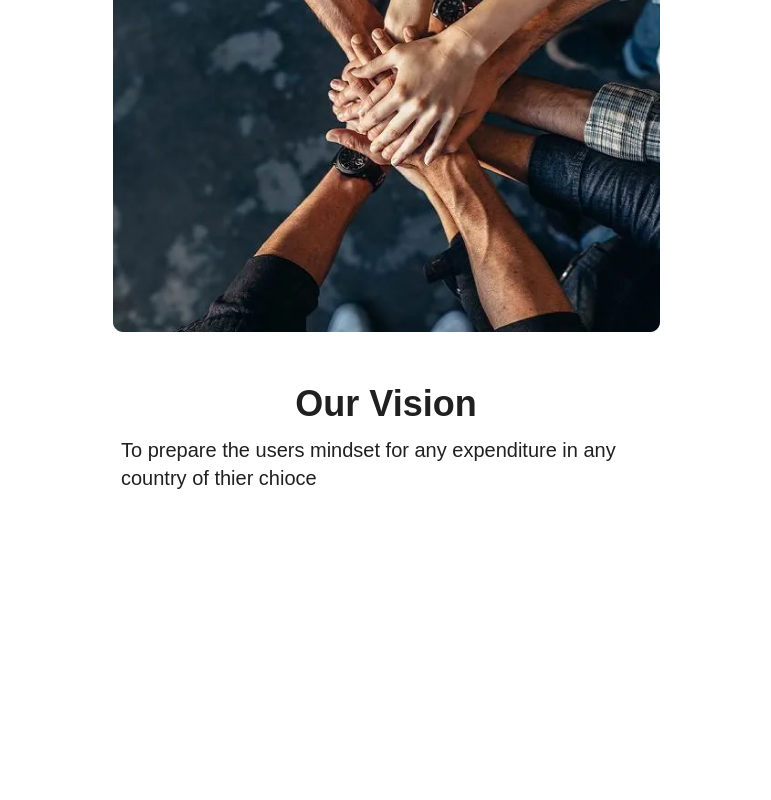
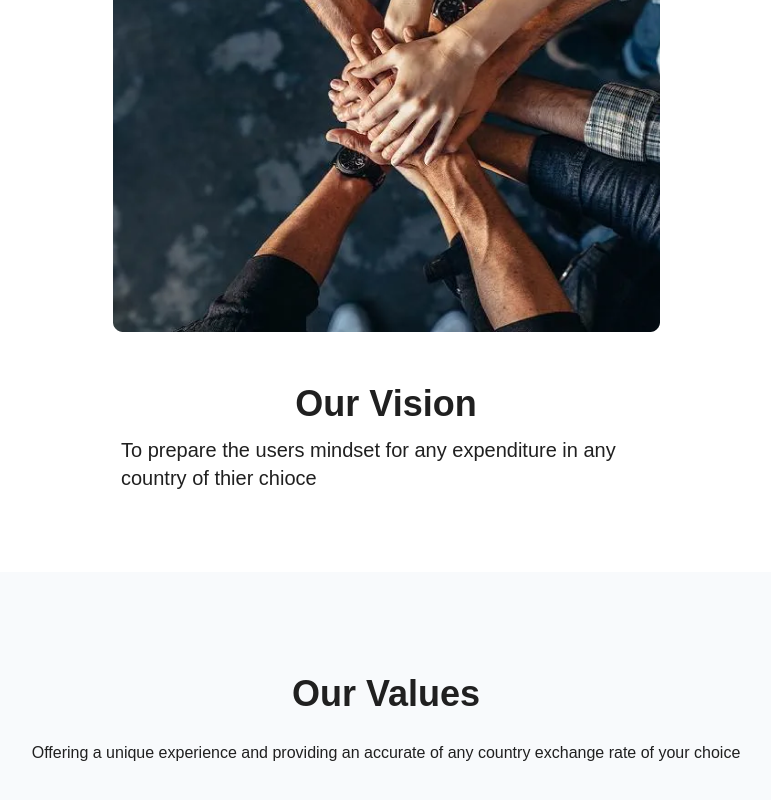
Before and after one commit to kelani34/About-page-real-exchange, a React (Create React App) app: page /about in a window 1280 px wide. Shown: the part 1409-2209 px from the top of the page, without its empty margins (254-1025 px from the left). Before the commit the page ends 1981 px from the top, so only its background shows below. Built offline with nearby package versions, Linux system fonts and the light colour scheme.

Commit message:
Add: Values section

```diff
--- a/src/pages/About/About.jsx
+++ b/src/pages/About/About.jsx
@@ -45,6 +45,16 @@ const About = () => {
             </MissionContent>
           </MissionSection>
         </MissionVisionSection>
+
+        <ValueSection>
+          <ValueContent>
+            <ValueHead>Our Values</ValueHead>
+            <ValueText>
+              Offering a unique experience and providing an accurate of any
+              country exchange rate of your choice{" "}
+            </ValueText>
+          </ValueContent>
+        </ValueSection>
       </StyledPage>
     </>
   );
@@ -219,3 +229,24 @@ const MissionText = styled.p`
   font-size: 20px;
   line-height: 28px;
 `;
+
+const ValueSection = styled.div`
+  background-color: #f8fafc;
+  display: flex;
+  flex-direction: column;
+  color: #202020;
+  font-family: var(--font-family);
+  padding: 100px 177px;
+`;
+const ValueContent = styled.div`
+  display: flex;
+  flex-direction: column;
+  align-items: center;
+`;
+const ValueHead = styled.h2`
+  font-weight: 600;
+  font-size: 36px;
+  line-height: 44px;
+  margin-bottom: 28px;
+`;
+const ValueText = styled.p``;
```
